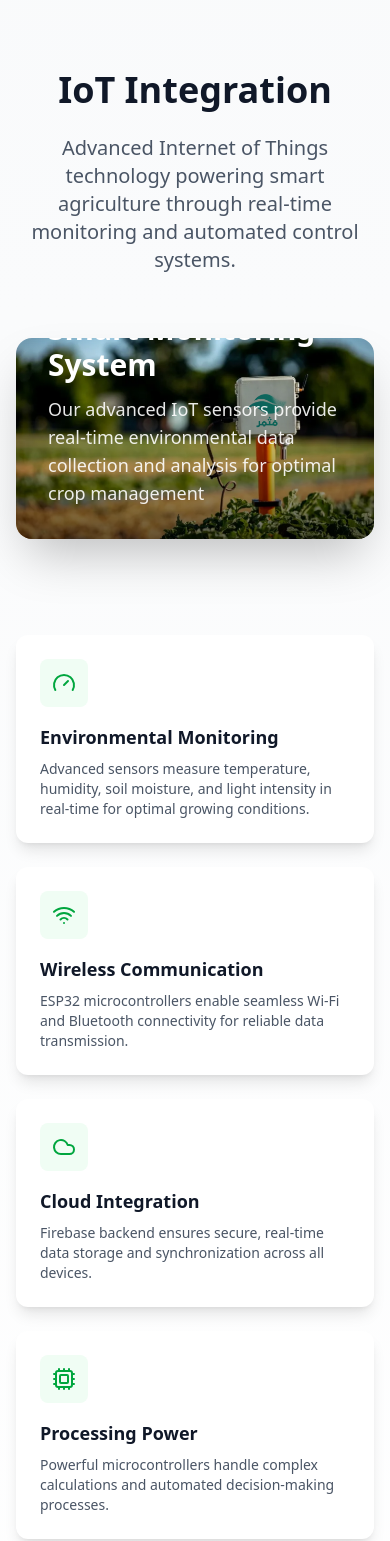
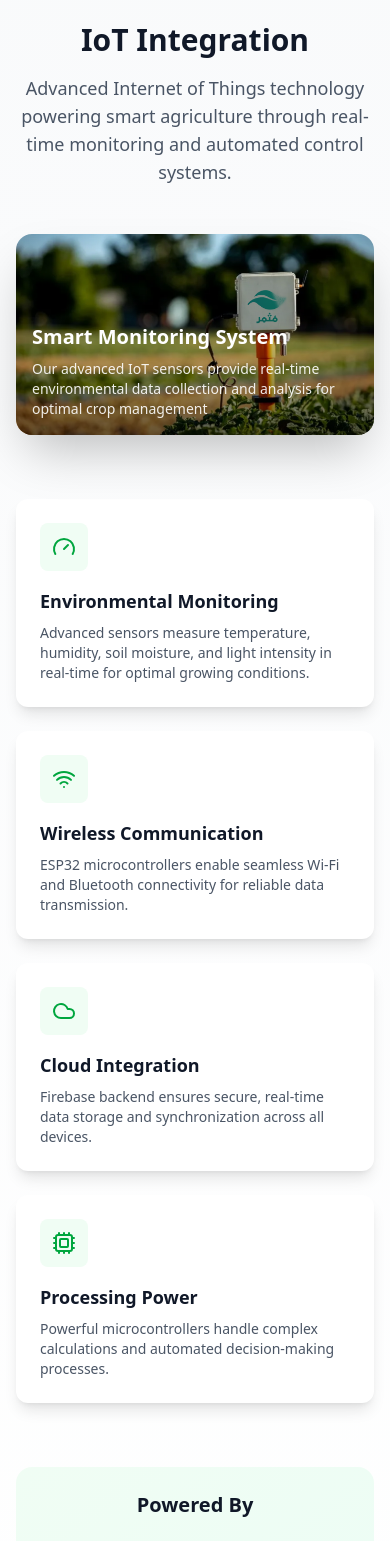
Before and after one commit to ahmednasser111/Muthmir, a React (Vite) app: page / in a window 390 px wide. Shown: the part 4060-5601 px from the top of the page. Built offline with nearby package versions, Linux system fonts and the light colour scheme.

Commit message:
fix: iot responsive

```diff
--- a/src/components/iot-section.tsx
+++ b/src/components/iot-section.tsx
@@ -1,13 +1,10 @@
-"use client";
-
-import type React from "react";
-import { motion } from "framer-motion";
-import { Cpu, Wifi, Cloud, Gauge } from "lucide-react";
+import { motion } from "framer-motion"
+import { Cpu, Wifi, Cloud, Gauge } from "lucide-react"
 
 interface IoTComponent {
-	title: string;
-	description: string;
-	icon: React.ReactNode;
+  title: string
+  description: string
+  icon: React.ReactNode
 }
 
 const components: IoTComponent[] = [
@@ -15,47 +12,42 @@ const components: IoTComponent[] = [
     title: "Environmental Monitoring",
     description:
       "Advanced sensors measure temperature, humidity, soil moisture, and light intensity in real-time for optimal growing conditions.",
-		icon: <Gauge className='w-6 h-6' />,
+    icon: <Gauge className="w-6 h-6" />,
   },
   {
     title: "Wireless Communication",
     description:
       "ESP32 microcontrollers enable seamless Wi-Fi and Bluetooth connectivity for reliable data transmission.",
-		icon: <Wifi className='w-6 h-6' />,
+    icon: <Wifi className="w-6 h-6" />,
   },
   {
     title: "Cloud Integration",
-		description:
-			"Firebase backend ensures secure, real-time data storage and synchronization across all devices.",
-		icon: <Cloud className='w-6 h-6' />,
+    description: "Firebase backend ensures secure, real-time data storage and synchronization across all devices.",
+    icon: <Cloud className="w-6 h-6" />,
   },
   {
     title: "Processing Power",
-		description:
-			"Powerful microcontrollers handle complex calculations and automated decision-making processes.",
-		icon: <Cpu className='w-6 h-6' />,
+    description: "Powerful microcontrollers handle complex calculations and automated decision-making processes.",
+    icon: <Cpu className="w-6 h-6" />,
   },
-];
+]
 
 export default function IoTSection() {
   return (
-		<section
-			id='iot'
-			className='py-24 bg-gradient-to-b from-gray-50 to-white overflow-hidden'>
-			<div className='container mx-auto px-4'>
+    <section id="iot" className="py-12 sm:py-16 md:py-24 bg-gradient-to-b from-gray-50 to-white overflow-hidden">
+      <div className="container mx-auto px-4 sm:px-6 lg:px-8">
         {/* Header */}
         <motion.div
           initial={{ opacity: 0, y: 20 }}
           whileInView={{ opacity: 1, y: 0 }}
           transition={{ duration: 0.6 }}
           viewport={{ once: true }}
-					className='text-center max-w-3xl mx-auto mb-16'>
-					<h2 className='text-4xl md:text-5xl font-bold text-gray-900 mb-6'>
-						IoT Integration
-					</h2>
-					<p className='text-xl text-gray-600'>
-						Advanced Internet of Things technology powering smart agriculture
-						through real-time monitoring and automated control systems.
+          className="text-center max-w-3xl mx-auto mb-12 sm:mb-16"
+        >
+          <h2 className="text-3xl sm:text-4xl md:text-5xl font-bold text-gray-900 mb-4 sm:mb-6">IoT Integration</h2>
+          <p className="text-lg sm:text-xl text-gray-600">
+            Advanced Internet of Things technology powering smart agriculture through real-time monitoring and automated
+            control systems.
           </p>
         </motion.div>
 
@@ -65,28 +57,23 @@ export default function IoTSection() {
           whileInView={{ opacity: 1, y: 0 }}
           transition={{ duration: 0.6 }}
           viewport={{ once: true }}
-					className='max-w-4xl mx-auto mb-24'>
-					<div className='relative rounded-2xl overflow-hidden shadow-2xl'>
-						<img
-							src='iot.png'
-							alt='Muthmir IoT Device in Field'
-							className='w-full aspect-video object-cover'
-						/>
-						<div className='absolute inset-0 bg-gradient-to-t from-black/60 via-black/20 to-transparent' />
-						<div className='absolute bottom-0 left-0 right-0 p-8 text-white'>
-							<h3 className='text-3xl font-semibold mb-3'>
-								Smart Monitoring System
-							</h3>
-							<p className='text-lg opacity-90 max-w-2xl'>
-								Our advanced IoT sensors provide real-time environmental data
-								collection and analysis for optimal crop management
+          className="max-w-4xl mx-auto mb-16 sm:mb-24"
+        >
+          <div className="relative rounded-2xl overflow-hidden shadow-2xl">
+            <img src="iot.png" alt="Muthmir IoT Device in Field" className="w-full h-auto object-cover" />
+            <div className="absolute inset-0 bg-gradient-to-t from-black/60 via-black/20 to-transparent" />
+            <div className="absolute bottom-0 left-0 right-0 p-4 sm:p-6 md:p-8 text-white">
+              <h3 className="text-xl sm:text-2xl md:text-3xl font-semibold mb-2 sm:mb-3">Smart Monitoring System</h3>
+              <p className="text-sm sm:text-base md:text-lg opacity-90 max-w-2xl">
+                Our advanced IoT sensors provide real-time environmental data collection and analysis for optimal crop
+                management
               </p>
             </div>
           </div>
         </motion.div>
 
         {/* Components Grid */}
-				<div className='grid md:grid-cols-2 lg:grid-cols-4 gap-6 mb-16'>
+        <div className="grid sm:grid-cols-2 lg:grid-cols-4 gap-6 mb-16">
           {components.map((component, index) => (
             <motion.div
               key={index}
@@ -94,14 +81,13 @@ export default function IoTSection() {
               whileInView={{ opacity: 1, y: 0 }}
               transition={{ duration: 0.4, delay: index * 0.1 }}
               viewport={{ once: true }}
-							className='group bg-white rounded-xl p-6 shadow-lg hover:shadow-xl transition-all duration-300'>
-							<div className='w-12 h-12 bg-green-50 rounded-lg flex items-center justify-center text-green-600 mb-4 group-hover:scale-110 transition-transform duration-300'>
+              className="group bg-white rounded-xl p-6 shadow-lg hover:shadow-xl transition-all duration-300"
+            >
+              <div className="w-12 h-12 bg-green-50 rounded-lg flex items-center justify-center text-green-600 mb-4 group-hover:scale-110 transition-transform duration-300">
                 {component.icon}
               </div>
-							<h3 className='text-lg font-semibold text-gray-900 mb-2'>
-								{component.title}
-							</h3>
-							<p className='text-gray-600 text-sm'>{component.description}</p>
+              <h3 className="text-lg font-semibold text-gray-900 mb-2">{component.title}</h3>
+              <p className="text-gray-600 text-sm">{component.description}</p>
             </motion.div>
           ))}
         </div>
@@ -112,30 +98,29 @@ export default function IoTSection() {
           whileInView={{ opacity: 1, y: 0 }}
           transition={{ duration: 0.6 }}
           viewport={{ once: true }}
-					className='bg-gradient-to-br from-green-50 to-emerald-50 rounded-2xl p-8 text-center max-w-3xl mx-auto'>
-					<h3 className='text-xl font-semibold text-gray-900 mb-8'>
-						Powered By
-					</h3>
-					<div className='flex items-center justify-center gap-16'>
-						<div className='group flex flex-col items-center justify-center'>
+          className="bg-gradient-to-br from-green-50 to-emerald-50 rounded-2xl p-6 sm:p-8 text-center max-w-3xl mx-auto"
+        >
+          <h3 className="text-xl font-semibold text-gray-900 mb-6 sm:mb-8">Powered By</h3>
+          <div className="flex flex-col sm:flex-row items-center justify-center gap-8 sm:gap-16">
+            <div className="group flex flex-col items-center justify-center">
               <img
-								src='firebase.png'
-								alt='Firebase'
-								className='h-12 w-auto transition-transform duration-300 group-hover:scale-110'
+                src="firebase.png"
+                alt="Firebase"
+                className="h-10 sm:h-12 w-auto transition-transform duration-300 group-hover:scale-110"
               />
-							<p className='mt-2 text-sm text-gray-600'>Real-time Database</p>
+              <p className="mt-2 text-sm text-gray-600">Real-time Database</p>
             </div>
-						<div className='group flex flex-col items-center justify-center'>
+            <div className="group flex flex-col items-center justify-center">
               <img
-								src='flutter.png'
-								alt='Flutter'
-								className='h-12 w-auto transition-transform duration-300 group-hover:scale-110'
+                src="flutter.png"
+                alt="Flutter"
+                className="h-10 sm:h-12 w-auto transition-transform duration-300 group-hover:scale-110"
               />
-							<p className='mt-2 text-sm text-gray-600'>Mobile Development</p>
+              <p className="mt-2 text-sm text-gray-600">Mobile Development</p>
             </div>
           </div>
         </motion.div>
       </div>
     </section>
-	);
+  )
 }
--- a/src/components/mobile-section.tsx
+++ b/src/components/mobile-section.tsx
@@ -1,5 +1,3 @@
-"use client";
-
 import type React from "react";
 import { useState } from "react";
 
```
Lines whose indentation alone changed are shown as unchanged.
